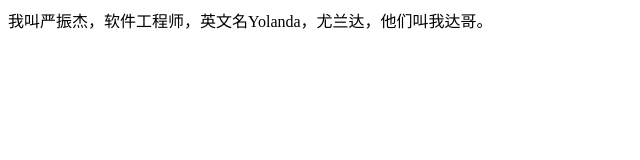
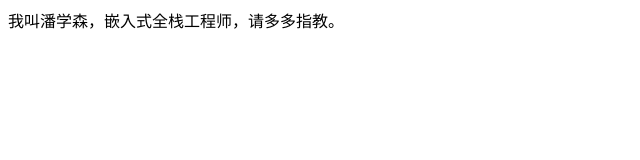
Before and after one commit to ailearncoder/test.github.io, a plain HTML site: page index.html in a window 1280 px wide. Shown: the whole page, without its empty margins (0-640 px from the left). Drawn offline with Linux system fonts and the light colour scheme.

Commit message:
Update index.html

```diff
--- a/index.html
+++ b/index.html
@@ -2,9 +2,9 @@
 <html>
 <head>
     <meta http-equiv="content-type" content="text/html;charset=utf-8"/>
-    <title>严振杰</title>
+    <title>潘学森</title>
 </head>
 <body>
-我叫严振杰，软件工程师，英文名Yolanda，尤兰达，他们叫我达哥。
+我叫潘学森，嵌入式全栈工程师，请多多指教。
 </body>
 </html>
```
